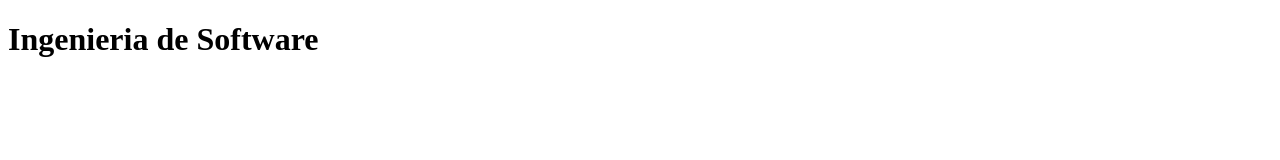
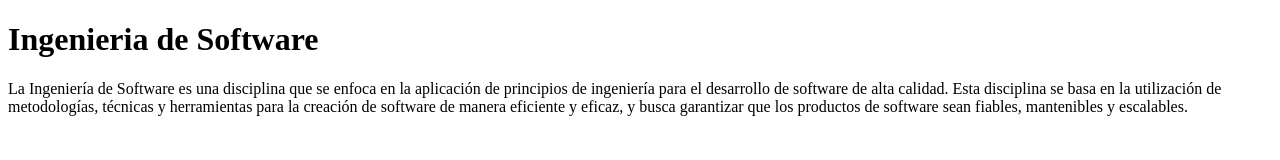
Before and after one commit to JORM5/clase-9, a plain HTML site: page index.html in a window 1280 px wide. Drawn offline with Linux system fonts and the light colour scheme.

Commit message:
Agregamos un parrafo

```diff
--- a/index.html
+++ b/index.html
@@ -8,6 +8,6 @@
 </head>
 <body>
     <h1>Ingenieria de Software</h1>
-
+    <p>La Ingeniería de Software es una disciplina que se enfoca en la aplicación de principios de ingeniería para el desarrollo de software de alta calidad. Esta disciplina se basa en la utilización de metodologías, técnicas y herramientas para la creación de software de manera eficiente y eficaz, y busca garantizar que los productos de software sean fiables, mantenibles y escalables.</p>
 </body>
 </html>
```
